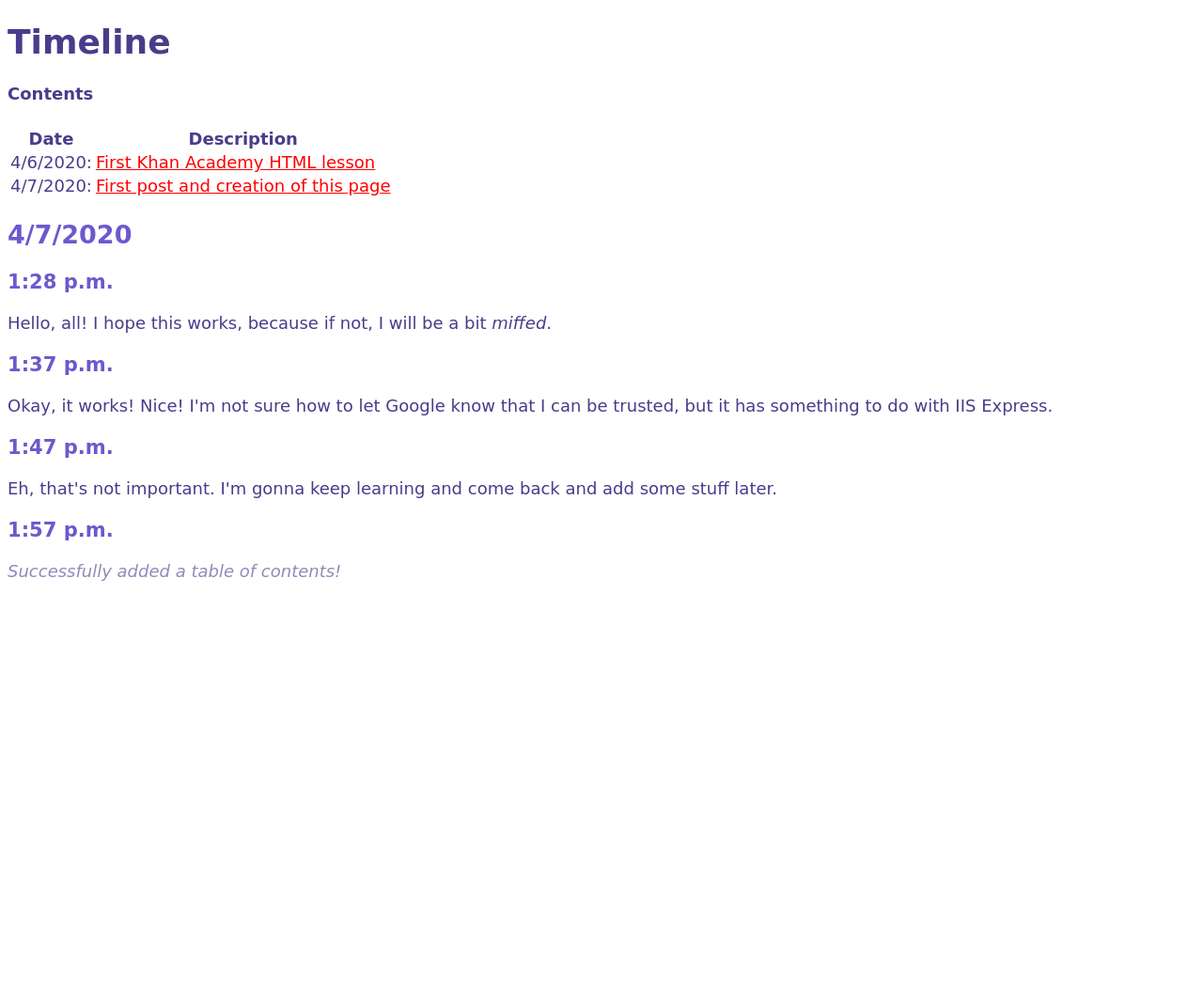
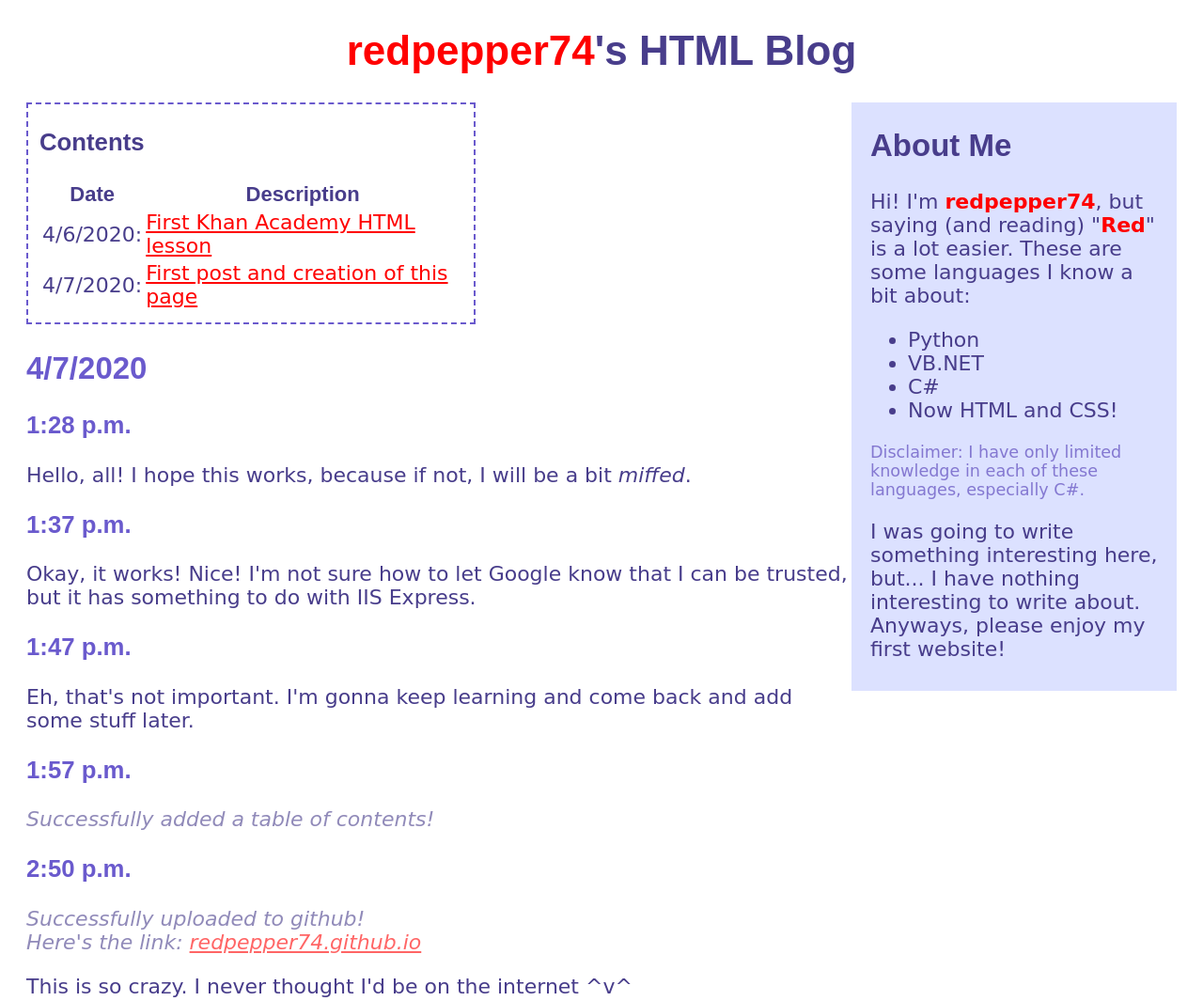
Before and after one commit to redpepper74/redpepper74.github.io, a plain HTML site: page index.html in a window 1280 px wide. Shown: the top 1065 px of the page at 94% size. Before the commit the page ends 800 px from the top, so only its background shows below. Drawn offline with Linux system fonts and the light colour scheme.

Commit message:
Update index.html
Added an about me section, more entries, and better fonts

```diff
--- a/index.html
+++ b/index.html
@@ -3,23 +3,45 @@
 <html lang="en" xmlns="http://www.w3.org/1999/xhtml">
 <head>
     <meta charset="utf-8" />
-    <title>Timeline</title>
+    <title>redpepper74's HTML Blog</title>
     <style>
         body {
-            font-family: cursive;
-            font-size: 18px;
-            color: darkslateblue
+            font-family: 'Corbel', cursive;
+            font-size: 22px;
+            color: darkslateblue;
+            padding: 0px 20px 10px 20px;
         }
         a {
-            color: red
+            color: red;
+        }
+
+        #title {
+            font-family: 'Bahnschrift', sans-serif;
+            text-align: center;
+        }
+
+        #about {
+            float: right;
+            border: 2px medium slateblue;
+            width: 25%;
+            padding: 0px 20px 10px 20px;
+            background-color: #dce1ff;
+        }
+        #about-disclaimer {
+            color: #8478d1;
+            font-size: 0.8em;
         }
 
         .date {
-            color: slateblue
+            font-family: 'Bahnschrift', sans-serif;
+            color: slateblue;
         }
-
         .time {
-            color: slateblue
+            font-family: 'Bahnschrift', sans-serif;
+            color: slateblue;
+        }
+        .heading {
+            font-family: 'Bahnschrift', sans-serif;
         }
 
         .info {
@@ -27,14 +49,50 @@
             opacity: 0.6;
         }
 
+        .my-name {
+            font-weight: bold;
+            color: red;
+        }
+
+        #table-of-contents {
+            border: 2px dashed slateblue;
+            padding: 0px 12px 12px 12px;
+            height: auto;
+            overflow: auto;
+            width: 450px
+        }
+
     </style>
 </head>
+
 <body>
-    <h1>Timeline</h1>
-    <h4>Contents</h4>
+    <h1 id="title"><span class="my-name">redpepper74</span>'s HTML Blog</h1>
+
+    <div id="about">
+        <h2 class="heading">About Me</h2>
+        <p>
+            Hi! I'm <span class="my-name">redpepper74</span>, but saying (and reading) "<span class="my-name">Red</span>" is a lot easier.
+            These are some languages I know a bit about:
+        </p>
+        <ul>
+            <li>Python</li>
+            <li>VB.NET</li>
+            <li>C#</li>
+            <li>Now HTML and CSS!</li>
+        </ul>
+        <p id="about-disclaimer">
+            Disclaimer: I have only limited knowledge in each of these languages, especially C#.
+        </p>
+        <p>
+            I was going to write something interesting here, but... I have nothing interesting to write about. Anyways, please enjoy my first website!
+        </p>
+    </div>
+
+    <div id="table-of-contents">
+        <h3 class="heading">Contents</h3>
         <table>
             <thead>
-            <tr>
+                <tr class="heading">
                     <th>Date</th>
                     <th>Description</th>
                 </tr>
@@ -42,18 +100,21 @@
             <tbody>
                 <tr>
                     <td>4/6/2020:</td>
-                <td><a href="https://www.khanacademy.org/computing/computer-programming/html-css">
-                    First Khan Academy HTML lesson</a>
+                    <td>
+                        <a href="https://www.khanacademy.org/computing/computer-programming/html-css">
+                            First Khan Academy HTML lesson
+                        </a>
                     </td>
                 </tr>
                 <tr>
                     <td>4/7/2020:</td>
-                <td><a href="#apr7">First post and creation of this page</a></td>
+                    <td><a href="#apr7-title">First post and creation of this page</a></td>
                 </tr>
             </tbody>
         </table>
+    </div>
 
-    <h2 id="apr7" class="date">4/7/2020</h2>
+    <h2 id="apr7-title" class="date">4/7/2020</h2>
     <h3 class="time">1:28 p.m.</h3>
     <p>Hello, all! I hope this works, because if not, I will be a bit <em>miffed</em>.</p>
 
@@ -65,5 +126,16 @@
 
     <h3 class="time">1:57 p.m.</h3>
     <p class="info">Successfully added a table of contents!</p>
+
+    <h3 class="time">2:50 p.m.</h3>
+    <p class="info">
+        Successfully uploaded to github!<br>
+        Here's the link: <a href="https://redpepper74.github.io/">redpepper74.github.io</a> <br>
+    </p>
+    <p>This is so crazy. I never thought I'd be on the internet ^v^</p>
+
+    <h3 class="time">6:46 p.m.</h3>
+    <p class="info">Added fonts and an "about me" section!</p>
+    <p>It seemed like it would be useful at the time, but... it wasn't. Maybe I'll add something in the future.</p>
 </body>
 </html>
```
Lines whose indentation alone changed are shown as unchanged.
